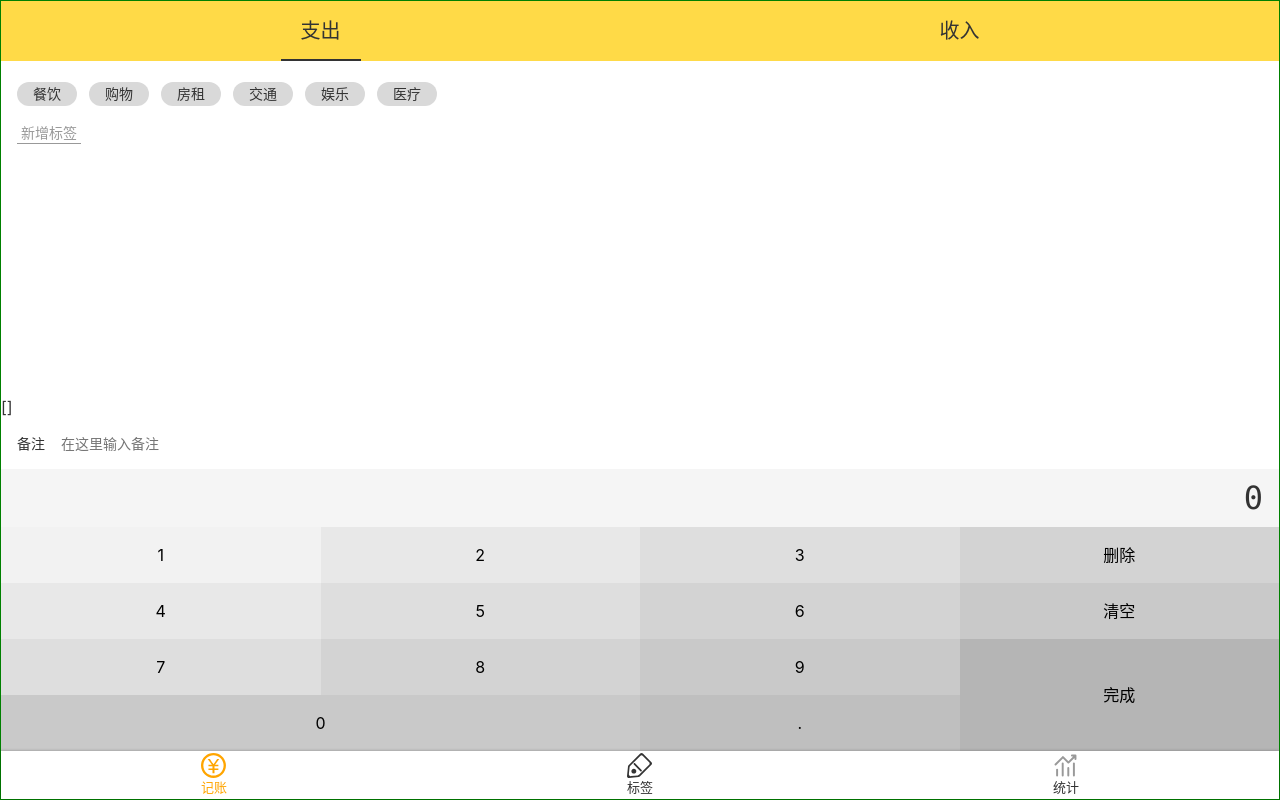
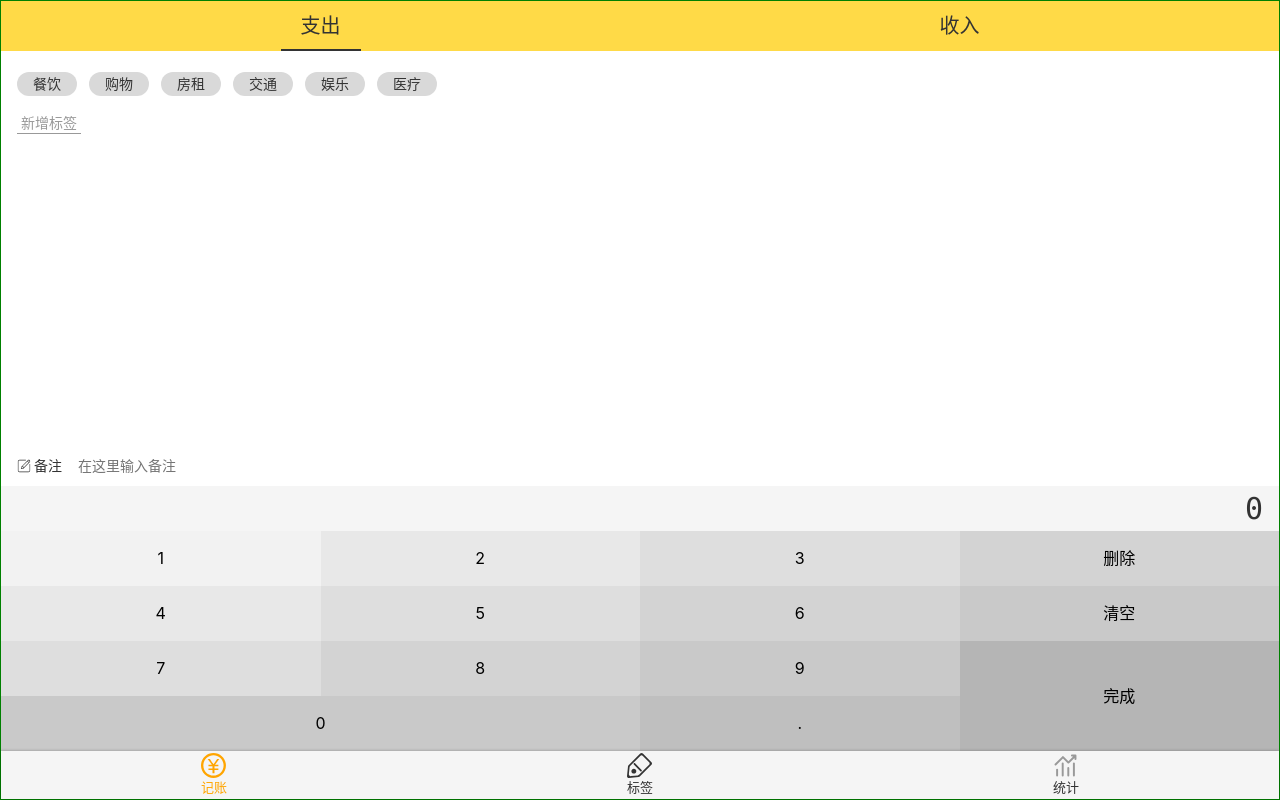
Before and after one commit to LvyHuang/account, a Vue app: page /#/money in a window 1280 px wide. Built offline with nearby package versions, Linux system fonts and the light colour scheme.

Commit message:
修改Money组件样式

```diff
--- a/src/App.vue
+++ b/src/App.vue
@@ -14,6 +14,7 @@ body{
   line-height: 1.5;
   font-family: $font-hei;
   font-size: 16px;
+  background: #f5f5f5;
 }
 #nav {
   padding: 30px;
--- a/src/components/Money/Notes.vue
+++ b/src/components/Money/Notes.vue
@@ -1,6 +1,7 @@
 <template>
   <div>
     <label class="notes">
+      <Icon name="remark"/>
       <span class="name">{{value}}备注</span>
       <input type="text" v-model="value"
              placeholder="在这里输入备注">
@@ -29,11 +30,15 @@
     padding-left: 16px;
     display: flex;
     align-items: center;
+    background: #fff;
+    .icon{
+
+    }
     .name{
-      padding-right: 16px;
+      padding: 0 16px 0 3px;
     }
     input{
-      height: 50px;
+      height: 40px;
       flex-grow: 1;
       background: transparent;
       border: none;
--- a/src/components/Money/NumberPad.vue
+++ b/src/components/Money/NumberPad.vue
@@ -67,22 +67,22 @@
   @import "~@/assets/style/helper.scss";
   .nubmerPad{
     .output{
-      font-size: 32px;
+      font-size: 30px;
       background: #f5f5f5;
       font-family: Consolas, monospace;
-      padding: 5px 16px;
+      padding: 0 16px;
       text-align: right;
     }
     .buttons{
       @extend %clearFix;
       > button{
         width: 25%;
-        height: 56px;
+        height: 55px;
         float: left;
         background: transparent;
         border: none;
         &.ok{
-          height: 56*2px;
+          height: 55*2px;
           float: right;
         }
         &.zero{
--- a/src/components/Money/Tags.vue
+++ b/src/components/Money/Tags.vue
@@ -47,6 +47,7 @@
     flex-grow: 1;
     font-size: 14px;
     padding: 16px;
+    overflow: auto;
     > .current{
       display: flex;
       flex-wrap: wrap;
--- a/src/components/Money/Types.vue
+++ b/src/components/Money/Types.vue
@@ -29,11 +29,11 @@
     background: #FFDA47;
     display: flex;
     text-align: center;
-    height: 60px;
+    height: 50px;
     font-size: 20px;
     > li{
       width: 50%;
-      height: 60px;
+      height: 50px;
       display: flex;
       justify-content: center;
       align-items: center;
--- a/src/views/Money.vue
+++ b/src/views/Money.vue
@@ -2,7 +2,6 @@
     <Layout class-prefix="layout">
         <NumberPad :value.sync="record.amount" @update:value="onUpdateAmount" @submit="saveRecord"/>
         <Notes @update:value="onUpdateNotes"/>
-        {{recordList}}
         <Tags :data-source.sync="tags" @update:value="onUpdateTags"/>
         <Types :value.sync="record.type"/>
     </Layout>
@@ -55,5 +54,6 @@
     .layout-content{
         display: flex;
         flex-direction: column-reverse;
+        background: white;
     }
 </style>
```
Also changed, not shown: src/assets/icons/remark.svg (added), src/assets/icons/right.svg (added).
